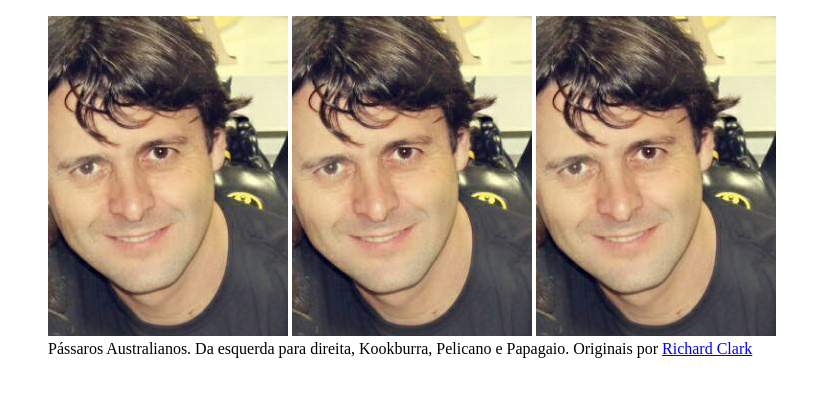
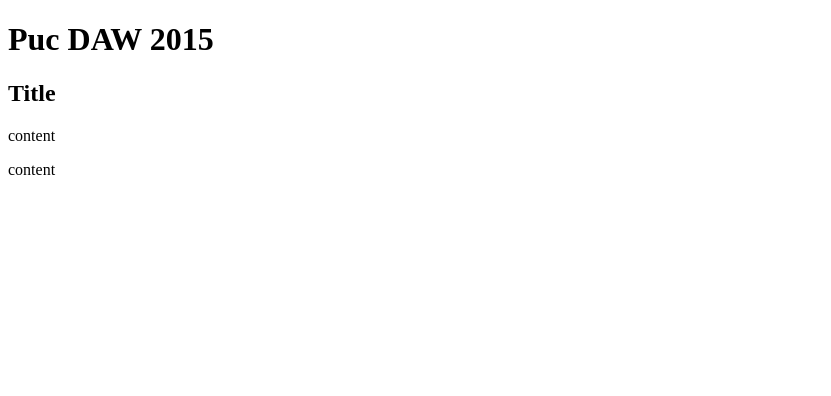
Before and after one commit to damiana/puc_daw_2015, a plain HTML site: page exercicios/atividade_aberta_05/index.html in a window 1280 px wide. Shown: the whole page, without its empty margins (0-831 px from the left). Drawn offline with Linux system fonts and the light colour scheme.

Commit message:
Estrutura  HTML5 coom header e footer

```diff
--- a/exercicios/atividade_aberta_05/css/style.css
+++ b/exercicios/atividade_aberta_05/css/style.css
@@ -1,40 +1,58 @@
-body{
+html {
 	margin: 0;
 	padding: 0;
+	/*background: #eee9df url(../images/tile1.png) center top repeat; */
 }
 
-div.wrapper{
-	width: 960px;
+body {
+	width: 990px;
 	margin: 0 auto;
-	overflow: hidden;
+	font: 10pt/1.5em Helvetica,"Helvetica neue", Arial, sans-serif;
 }
 
-
-div.wrapper div.header{
-	width: 960px;
-	height: 100px;
+header {
+	width: 990px;
+	height: 126px;
 	margin-bottom: 10px;
-	background-color: #000000;
+	background: url(../images/header_puc.jpg) center top no-repeat;
 }
 
-
-div.wrapper div.content{
-	width: 959px;
-	min-height: 300px;
-	margin-bottom: 10px;
-	float: left;
-	background-color: #0000FF;
+header h1 {
+	font: 32pt Helvetica,"Helvetica neue", Arial, sans-serif;
+	text-align: center;
+	text-transform: uppercase;
+	color: #e5b7ad;
+	padding-top: 30px ;
+	text-shadow: 1px 1px 2px #fff;
 }
 
-div.wrapper div.footer{
-	width: 100%;
-	height: 50px;
-	margin-top: 10px;
-	overflow: hidden;
+section {
+
+	float: left;
+	width: 990px;
+	min-height: 300px;
+	/*background: url(../images/aside-bg.png) center top no-repeat; */
+	padding-bottom: 10px;
+	background-color: #0000FF;
+	margin: 0 0 10px 0;
+
+}
+
+section h2 {
+	font: 14pt Helvetica,"Helvetica neue", Arial, sans-serif;
+	text-align: center;
+	color: #493831;
+	padding-top: 10px;
+	margin: 0;
+	text-shadow: 1px 1px 2px #fff;
+}
+
+footer{
+	clear:both !important;
+	width:970px;
+	height: 100px;
+	padding: 10px;
 	background-color: #008000;
+
+
 }
-/*div.wrapper div.content figure, figure img{
-	margin-bottom: 1rem; text-align: center;
-	display: inline-block;
-    border: 10px solid;
-}*/
--- a/exercicios/atividade_aberta_05/index.html
+++ b/exercicios/atividade_aberta_05/index.html
@@ -1,25 +1,26 @@
 <!DOCTYPE html>
 <html>
+
 <head>
 	<meta http-equiv="Content-Type" content="text/html; charset=UTF-8" />
-		<title>Damiana</title>
+	<title>PUC DAW 2015</title>
 	<link href="css/style.css" rel="stylesheet" type="text/csss" />
 </head>
 
 <body>
-		<div class="wrapper">
-			<div class="header"></div>
-			<div class="menu"></div>
-			<div class="content">
-				<figure>
-  					<img src="images/alunos/alessandro-gotelip.jpg" alt="Kooaburra">
-  					<img src="images/alunos/alessandro-gotelip.jpg" alt="Pelicano na praia">
-  					<img src="images/alunos/alessandro-gotelip.jpg" alt="Papagaio">
-  					<figcaption>Pássaros Australianos. Da esquerda para direita, Kookburra, Pelicano e Papagaio. Originais por <a href="http://www.flickr.com/photos/rclark/">Richard Clark</a></figcaption>
-				</figure>
 
-			</div>
-			<div class="footer"></div>
-		</div>
+	<header>
+		<h1>Puc DAW 2015</h1>
+	</header>
+	<section>
+
+			<h2>Title</h2>
+			<p>content</p>
+
+	</section>
+	<footer>
+		<p>content</p>
+	</footer>
+
 </body>
 </html>
```
Also changed, not shown: exercicios/atividade_aberta_05/images/header_puc.jpg (added). Lines whose indentation alone changed are shown as unchanged.
